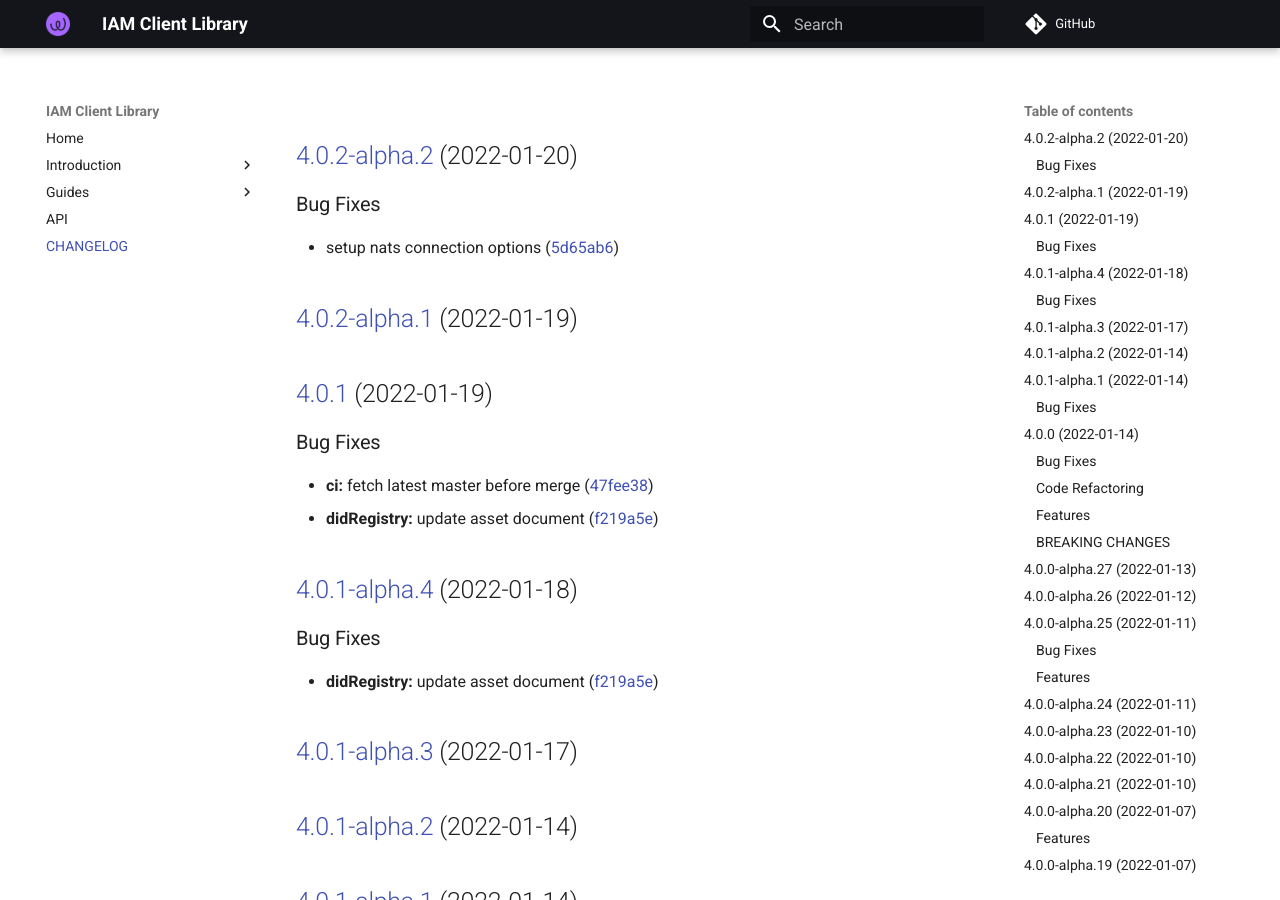
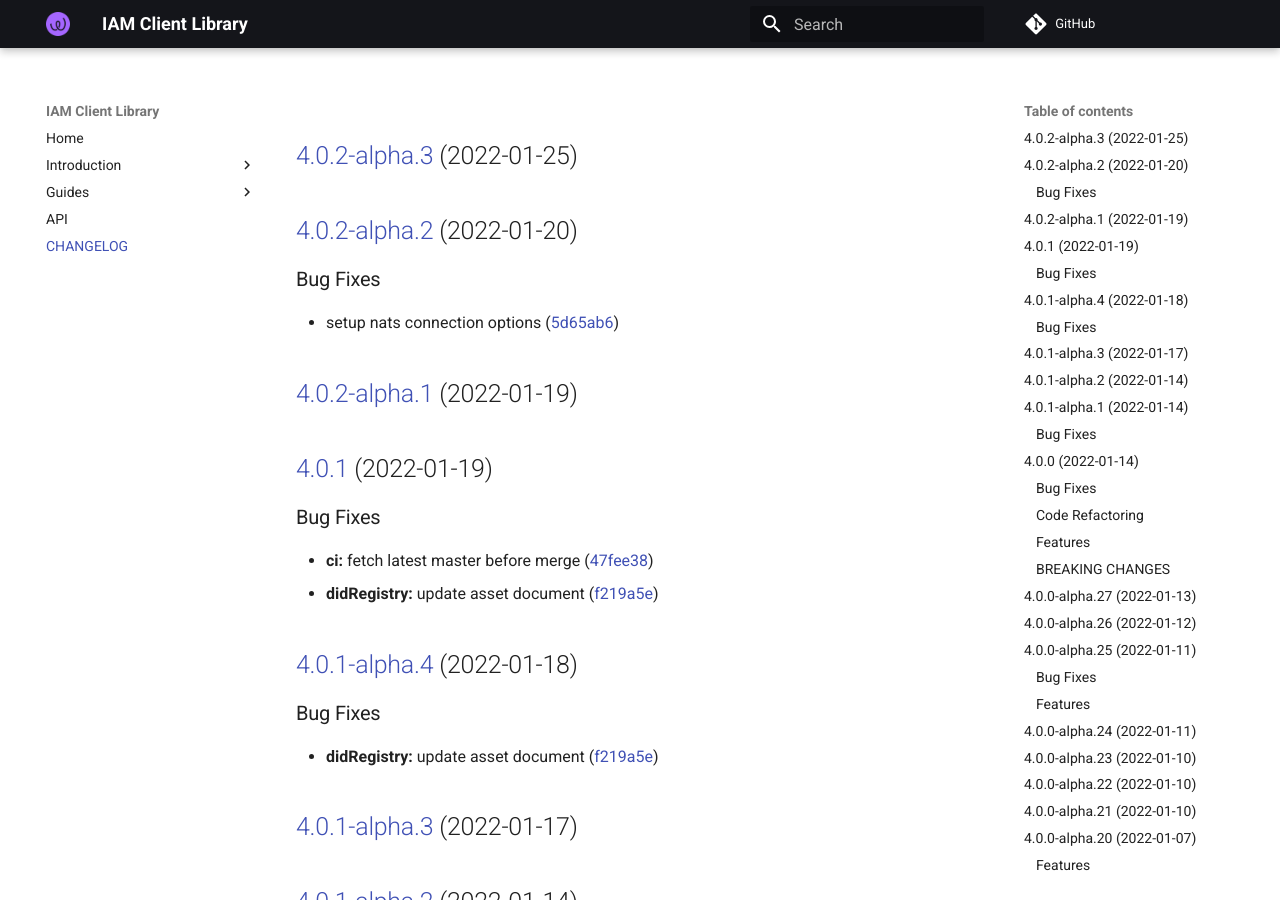
Before and after one commit to energywebfoundation/iam-client-lib, an MkDocs documentation site: the page built from docs/CHANGELOG.md, in a window 1280 px wide and 900 px high. Built offline with MkDocs 1.6.1 and Material for MkDocs 9.7.7, drawn with Linux system fonts in a browser that asks for light colours; comment, search, counter and statistics services are not loaded.

Commit message:
chore(release): 4.0.2-alpha.3 [skip ci]
## [4.0.2-alpha.3](https://github.com/energywebfoundation/iam-client-lib/compare/v4.0.2-alpha.2...v4.0.2-alpha.3) (2022-01-25)

```diff
--- a/docs/CHANGELOG.md
+++ b/docs/CHANGELOG.md
@@ -1,3 +1,5 @@
+## [4.0.2-alpha.3](https://github.com/energywebfoundation/iam-client-lib/compare/v4.0.2-alpha.2...v4.0.2-alpha.3) (2022-01-25)
+
 ## [4.0.2-alpha.2](https://github.com/energywebfoundation/iam-client-lib/compare/v4.0.2-alpha.1...v4.0.2-alpha.2) (2022-01-20)
 
 
--- a/package.json
+++ b/package.json
@@ -1,6 +1,6 @@
 {
   "name": "iam-client-lib",
-  "version": "4.0.2-alpha.2",
+  "version": "4.0.2-alpha.3",
   "description": "Library for Decentralized Identity and Access Management",
   "main": "dist/index.js",
   "module": "dist/index.esm.js",
```
